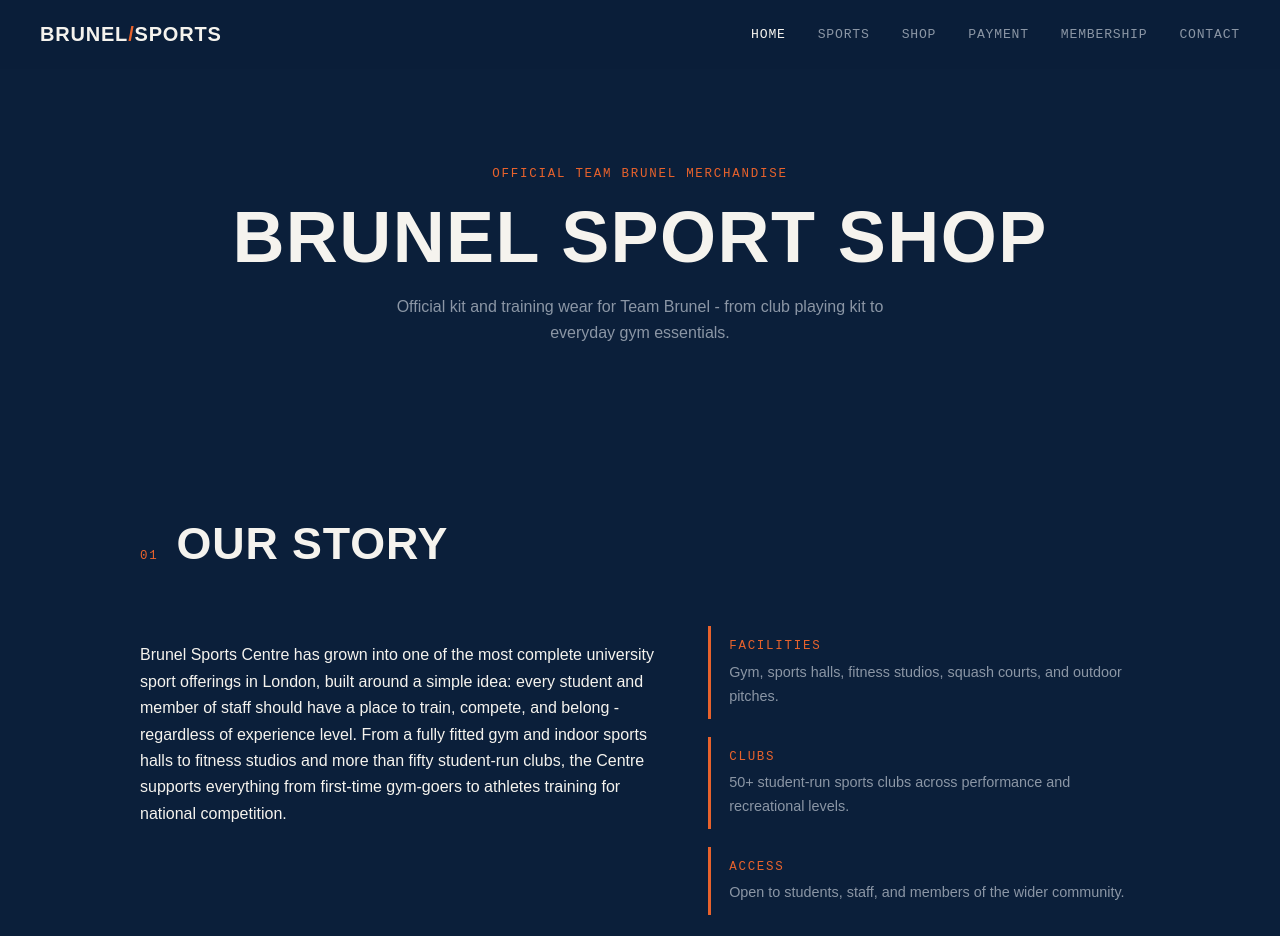
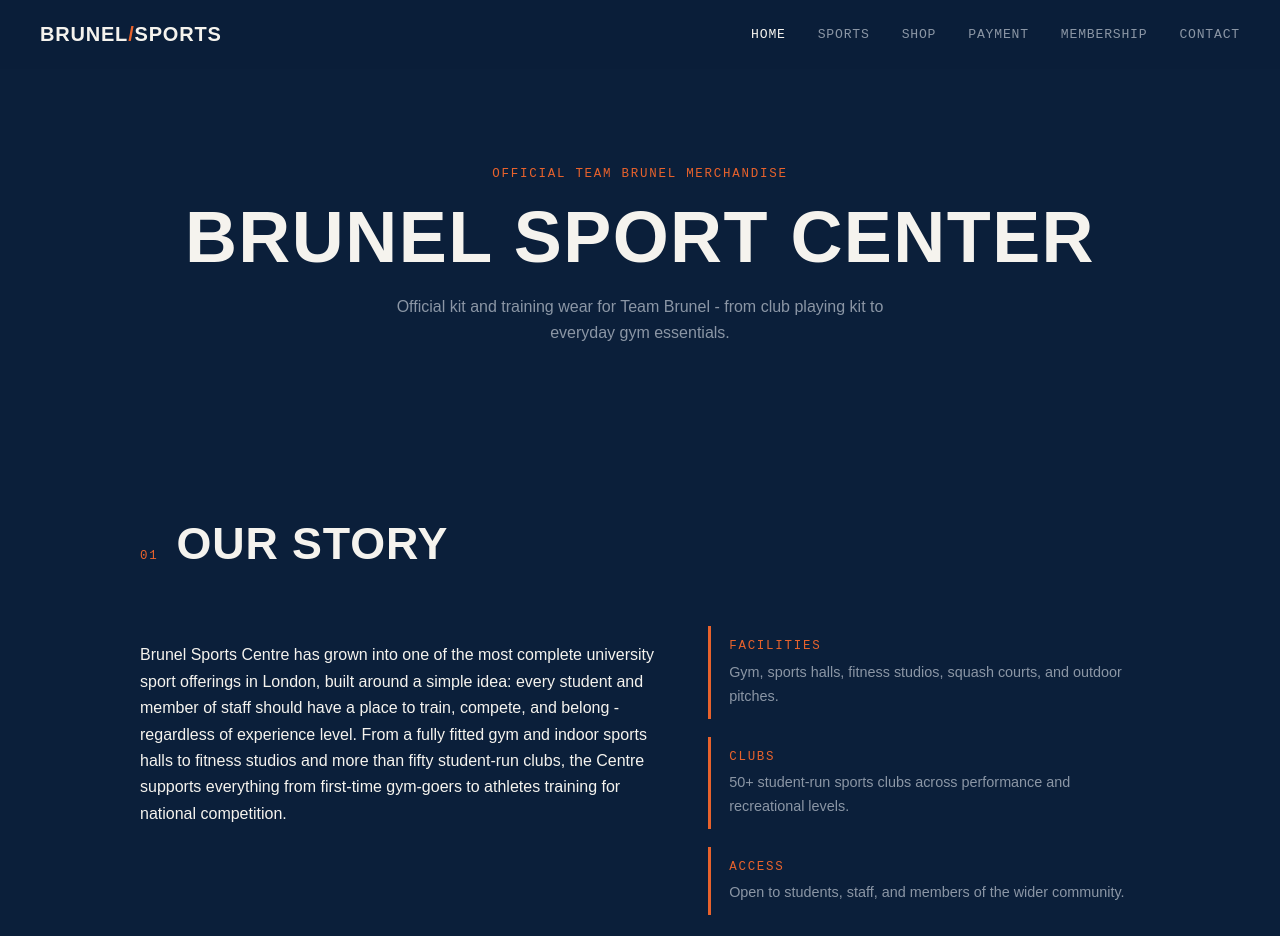
Before and after one commit to johnkelvin-alt/Brunel-Sports-Center-Uxbridge, a plain HTML site: page index.html in a window 1280 px wide. Shown: the top 936 px of the page. Drawn offline with Linux system fonts and the light colour scheme.

Commit message:
Update index.html

```diff
--- a/index.html
+++ b/index.html
@@ -119,7 +119,7 @@
 
   <header class="shop-hero">
     <span class="label">Official Team Brunel Merchandise</span>
-    <h1>Brunel Sport Shop</h1>
+    <h1>Brunel Sport Center</h1>
     <p>Official kit and training wear for Team Brunel - from club playing kit to everyday gym essentials.</p>
   </header>
 
```
